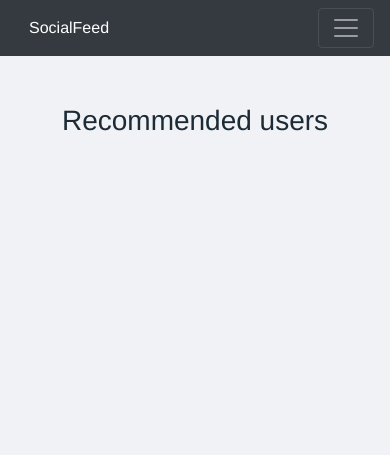
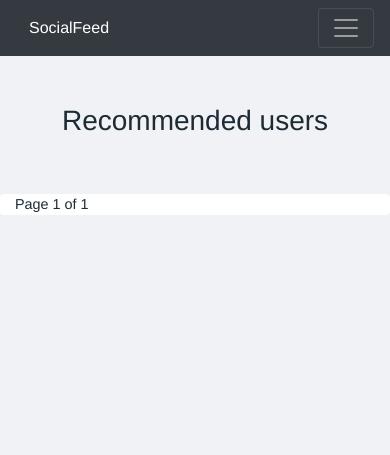
Before and after one commit to MateuszM-M/SocialFeed, a Django app: page /users/ in a window 390 px wide. Shown: the top 455 px of the page. Run offline with Django 3.2, Linux system fonts and the light colour scheme; the visitor is signed in with stand-in values (Sample User, id 1); some libraries are stand-ins or nearby versions.

Commit message:
rejecting invs, deleteing friends, pagination

```diff
--- a/Accounts/signals.py
+++ b/Accounts/signals.py
@@ -8,10 +8,8 @@ from .models import Contact
 def post_save_add_to_friends(sender, created, instance, **kwargs):
     sender_ = instance.sender
     receiver_ = instance.receiver
-    print("1")
     if instance.status == "accepted":
         sender_.friends.add(receiver_.user)
         receiver_.friends.add(sender_.user)
         sender_.save()
         receiver_.save()
-        print("2")
--- a/Accounts/templates/Accounts/dashboard.html
+++ b/Accounts/templates/Accounts/dashboard.html
@@ -50,5 +50,7 @@
             </div>
         {% endfor %}
 
+        {% include "Accounts/pagination.html" with page_obj=posts %}
+
     </div>
 {% endblock %}
--- /dev/null
+++ b/Accounts/templates/Accounts/pagination.html
@@ -0,0 +1,17 @@
+<div class="pagination">
+    <span class="step-links">
+        {% if page_obj.has_previous %}
+            <a href="?page=1"><<</a>
+            <a href="?page={{ page_obj.previous_page_number }}"><</a>
+        {% endif %}
+
+        <span class="current">
+            Page {{ page_obj.number }} of {{ page_obj.paginator.num_pages }}
+        </span>
+
+        {% if page_obj.has_next %}
+            <a href="?page={{ page_obj.next_page_number }}">></a>
+            <a href="?page={{ page_obj.paginator.num_pages }}">>></a>
+        {% endif %}
+    </span>
+</div>
--- a/Accounts/templates/Accounts/people.html
+++ b/Accounts/templates/Accounts/people.html
@@ -17,8 +17,10 @@
                     <img src="{{ person.profile_picture.url }}" alt="" id="profile_pic" width="100"></a>
             </div>
         {% endfor %}
+        {% include "Accounts/pagination.html" with page_obj=people %}
     </div>
 </div>
 
 
+
 {% endblock %}
--- a/Accounts/urls.py
+++ b/Accounts/urls.py
@@ -46,6 +46,8 @@ urlpatterns = [
 
     path('invite/<username>', views.invite, name='invite'),
     path('accept/', views.accept, name='accept'),
+    path('reject/', views.reject, name='reject'),
+    path('delete/<username>', views.delete_friend, name='delete_friend'),
     path('search/', views.profile_search, name='search'),
 
     path('users/', views.recommended_users, name='users')
--- a/Accounts/views.py
+++ b/Accounts/views.py
@@ -9,12 +9,21 @@ from django.contrib.auth.models import User
 from Posts.models import Post
 from Posts.forms import PostForm
 from django.contrib.postgres.search import SearchVector
+from django.core.paginator import Paginator
 
 
 @login_required
 def dashboard(request):
     friends = request.user.profile.friends.all()
+    paginator_fr = Paginator(friends, 10)
+    page_number = request.GET.get('page')
+    friends = paginator_fr.get_page(page_number)
+
     posts = Post.objects.filter(user__in=friends)
+    paginator_p = Paginator(posts, 10)
+    page_number = request.GET.get('page')
+    posts = paginator_p.get_page(page_number)
+
     post_form = PostForm
     if request.method == 'POST':
         post_form = PostForm(request.POST)
@@ -29,18 +38,30 @@ def dashboard(request):
 
 @login_required
 def profile_view(request, username):
+    user = Profile.objects.get(user__username=username)
+    friends = user.friends.all()
+    paginator_fr = Paginator(friends, 10)
+    page_number = request.GET.get('page')
+    friends = paginator_fr.get_page(page_number)
+
     posts = Post.objects.filter(user__username=username)
+    paginator_p = Paginator(posts, 10)
+    page_number = request.GET.get('page')
+    posts = paginator_p.get_page(page_number)
+
     user = get_object_or_404(User,
                              username=username,
                              is_active=True)
     my_invites = Contact.objects.invitations_received(request.user.profile)
-    invited = Contact.objects.filter(sender=request.user.profile, receiver=user.profile)
+    invited = Contact.objects.filter(sender=request.user.profile,
+                                     receiver=user.profile)
     contacts = []
     for i in invited:
         contacts.append(request.user.profile)
     return render(request, 'Accounts/view_profile.html',
                   {'user': user,
                    'posts': posts,
+                   'friends': friends,
                    'contacts': contacts,
                    'my_invites': my_invites})
 
@@ -77,7 +98,8 @@ def edit_profile(request):
             profile_form.save()
     else:
         profile_form = ProfileEditForm(instance=request.user.profile)
-    return render(request, "Accounts/edit_profile.html", {'profile_form': profile_form})
+    return render(request, "Accounts/edit_profile.html",
+                  {'profile_form': profile_form})
 
 
 @login_required
@@ -107,6 +129,31 @@ def accept(request):
     return redirect('Accounts:dashboard')
 
 
+@login_required
+def reject(request):
+    if request.method == 'POST':
+        user = request.POST.get('username')
+        sender = Profile.objects.get(user__username=user)
+        receiver = Profile.objects.get(user=request.user)
+        contact = get_object_or_404(Contact, sender=sender, receiver=receiver)
+        contact.delete()
+        return redirect(request.META.get('HTTP_REFERER'))
+    return redirect('Accounts:dashboard')
+
+
+@login_required
+def delete_friend(request, username):
+    deleter = Profile.objects.get(user=request.user)
+    deleted_friend = Profile.objects.get(user__username=username)
+    if request.method == 'POST':
+        deleter.friends.remove(deleted_friend.user)
+        deleted_friend.friends.remove(deleter.user)
+        return redirect('Accounts:dashboard')
+    return render(request, 'Accounts/delete_friend.html',
+                  {'deleted_friend': deleted_friend,
+                   'deleter': deleter})
+
+
 @login_required()
 def profile_search(request):
     query = request.GET.get('search')
@@ -122,5 +169,8 @@ def profile_search(request):
 @login_required()
 def recommended_users(request):
     people = Profile.objects.all().order_by('date_created')[:10:-1]
+    paginator = Paginator(people, 10)
+    page_number = request.GET.get('page')
+    people = paginator.get_page(page_number)
     return render(request, 'Accounts/people.html',
                   {'people': people})
--- a/SocialFeed/settings/prod.py
+++ b/SocialFeed/settings/prod.py
@@ -4,6 +4,7 @@ import os
 DEBUG = False
 
 ALLOWED_HOSTS = ["hello-social-feed.herokuapp.com", "127.0.0.1", "herokuapp.com"]
+
 
 DATABASES = {
     "default": {
```
Also changed, not shown: Accounts/templates/Accounts/delete_friend.html (added, +24 -0 lines), Accounts/templates/Accounts/view_profile.html (+17 -4 lines).
